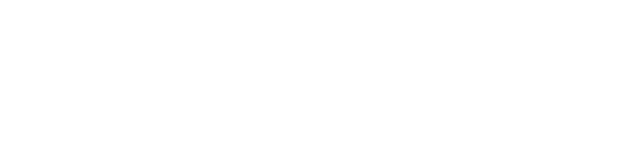
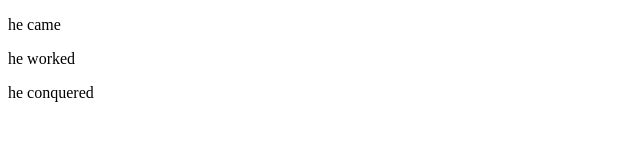
Before and after one commit to zindao/play3-git, a plain HTML site: page index.html in a window 1280 px wide. Shown: the whole page, without its empty margins (0-640 px from the left). Drawn offline with Linux system fonts and the light colour scheme.

Commit message:
New base

```diff
--- a/index.html
+++ b/index.html
@@ -6,5 +6,9 @@
     <meta name="viewport" content="width=device-width, initial-scale=1.0" />
     <title>Document</title>
   </head>
-  <body></body>
+  <body>
+    <p>he came</p>
+    <p>he worked</p>
+    <p>he conquered</p>
+  </body>
 </html>
```
